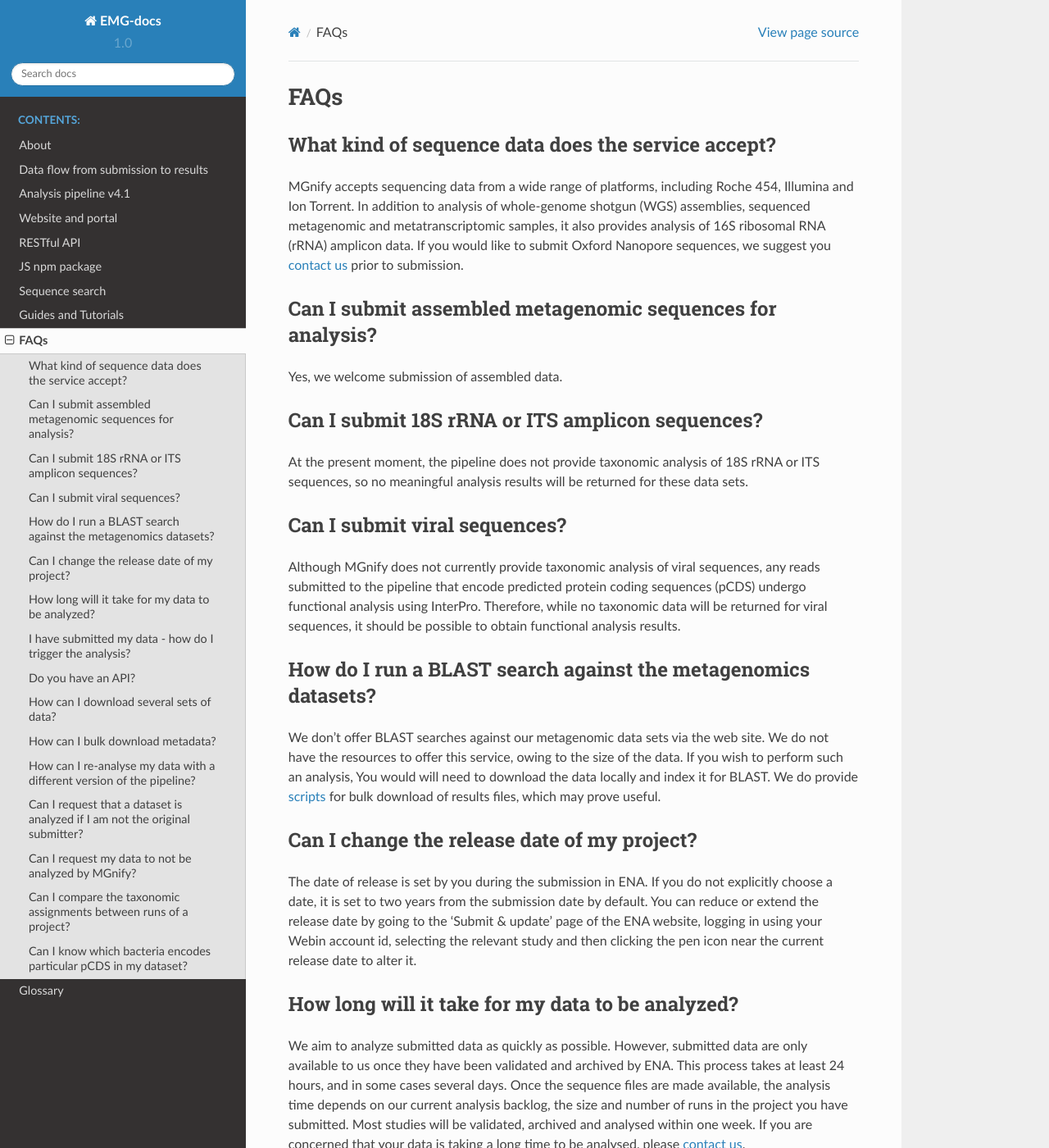
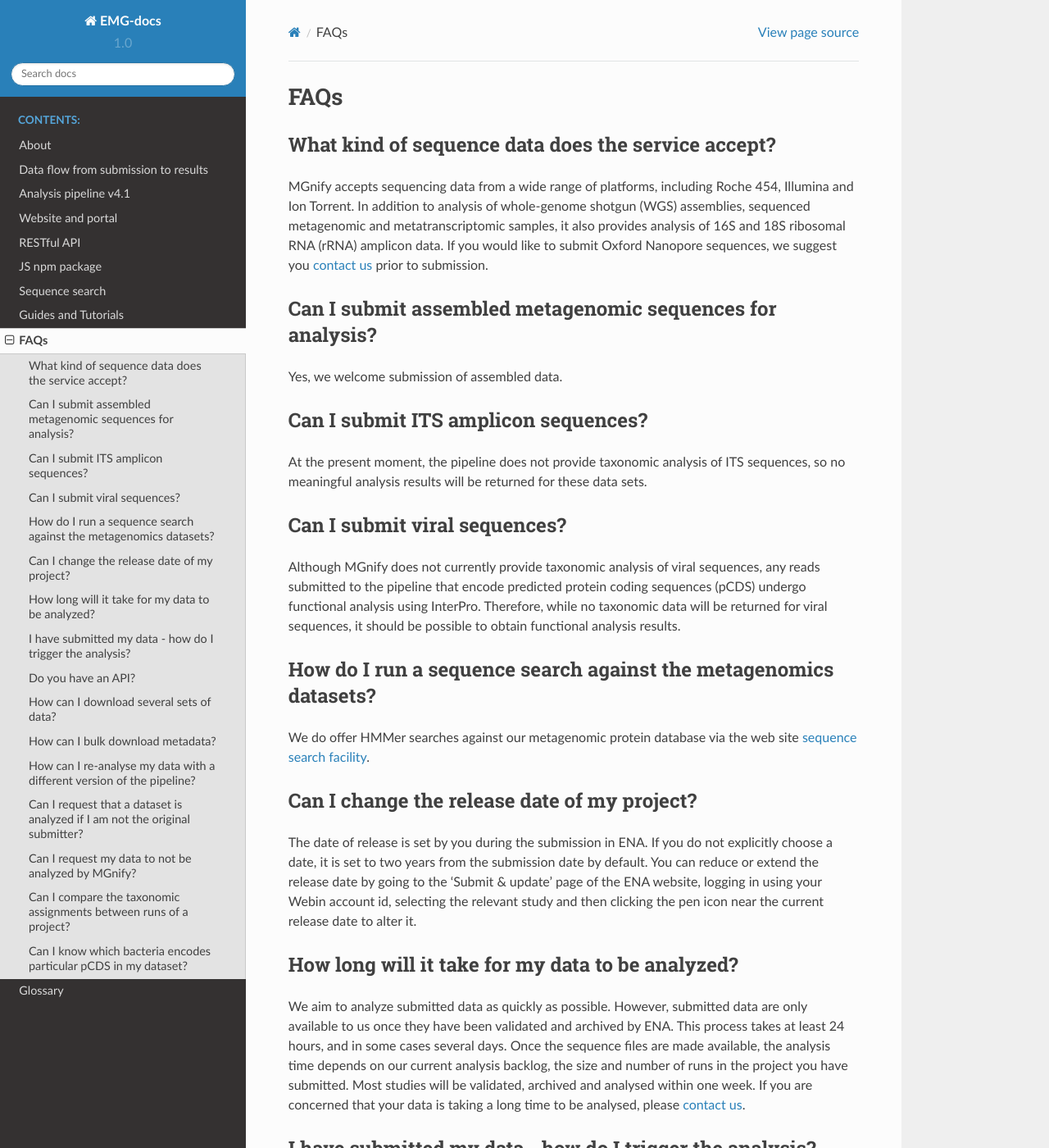
Before and after one commit to EBI-Metagenomics/EMG-docs, a Sphinx documentation site: the page built from docs/faqs.rst, in a window 1280 px wide and 1400 px high. Shown: the whole window at 82% size. Built offline with Sphinx 7.4.7 and the Read the Docs theme 2.0.0, drawn with Linux system fonts in a browser that asks for light colours.

Commit message:
Update faqs.rst

```diff
--- a/docs/faqs.rst
+++ b/docs/faqs.rst
@@ -5,23 +5,23 @@
 
 What kind of sequence data does the service accept?
 ---------------------------------------------------
-MGnify accepts sequencing data from a wide range of platforms, including Roche 454, Illumina and Ion Torrent. In addition to analysis of whole-genome shotgun (WGS) assemblies, sequenced metagenomic and metatranscriptomic samples, it also provides analysis of 16S ribosomal RNA (rRNA) amplicon data. If you would like to submit Oxford Nanopore sequences, we suggest you `contact us <metagenomics-help@ebi.ac.uk>`_ prior to submission.
+MGnify accepts sequencing data from a wide range of platforms, including Roche 454, Illumina and Ion Torrent. In addition to analysis of whole-genome shotgun (WGS) assemblies, sequenced metagenomic and metatranscriptomic samples, it also provides analysis of 16S and 18S ribosomal RNA (rRNA) amplicon data. If you would like to submit Oxford Nanopore sequences, we suggest you `contact us <metagenomics-help@ebi.ac.uk>`_ prior to submission.
 
 Can I submit assembled metagenomic sequences for analysis?
 ----------------------------------------------------------
 Yes, we welcome submission of assembled data.
 
-Can I submit 18S rRNA or ITS amplicon sequences?
+Can I submit ITS amplicon sequences?
 ------------------------------------------------
-At the present moment, the pipeline does not provide taxonomic analysis of 18S rRNA or ITS sequences, so no meaningful analysis results will be returned for these data sets.
+At the present moment, the pipeline does not provide taxonomic analysis of ITS sequences, so no meaningful analysis results will be returned for these data sets.
 
 Can I submit viral sequences?
 -----------------------------
 Although MGnify does not currently provide taxonomic analysis of viral sequences, any reads submitted to the pipeline that encode predicted protein coding sequences (pCDS) undergo functional analysis using InterPro. Therefore, while no taxonomic data will be returned for viral sequences, it should be possible to obtain functional analysis results.
 
-How do I run a BLAST search against the metagenomics datasets?
+How do I run a sequence search against the metagenomics datasets?
 --------------------------------------------------------------
-We don't offer BLAST searches against our metagenomic data sets via the web site. We do not have the resources to offer this service, owing to the size of the data. If you wish to perform such an analysis, You would will need to download the data locally and index it for BLAST. We do provide `scripts <https://github.com/ProteinsWebTeam/ebi-metagenomics/wiki/Downloading-results-programmatically>`_ for bulk download of results files, which may prove useful.
+We do offer HMMer searches against our metagenomic protein database via the web site `sequence search facility <https://www.ebi.ac.uk/metagenomics/sequence-search/search/phmmer>`_.
 
 Can I change the release date of my project?
 --------------------------------------------
```
